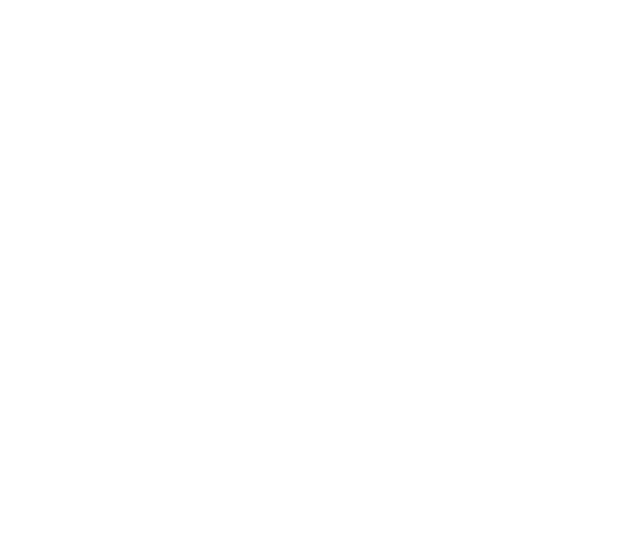
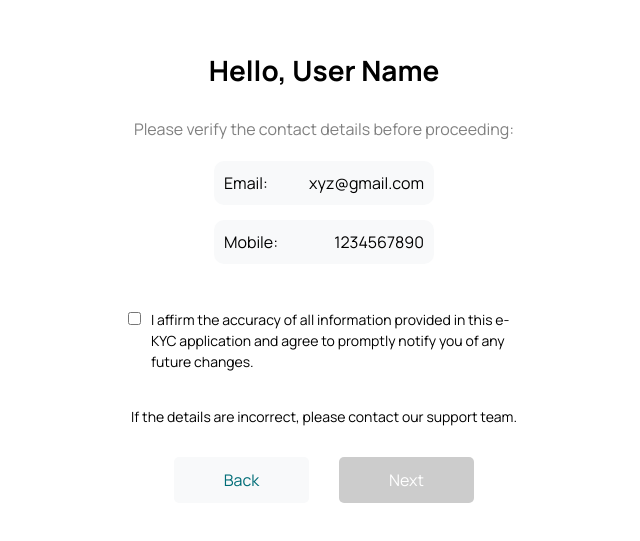
Before and after one commit to swapniljss/paymntstack, a React (Vite) app: page /verifydetails in a window 1280 px wide. Before the commit this address had no page. Shown: the part 133-674 px from the top of the page, without its empty margins (316-956 px from the left). Built offline with nearby package versions, Linux system fonts and the light colour scheme.

Commit message:
verify details and css resolved, multistepform buttons

```diff
--- a/src/App.jsx
+++ b/src/App.jsx
@@ -4,7 +4,7 @@
 import HelloUser from './Pages/Login/HelloUser';
 import Registration from './Pages/Registration';
 import VideoKyc from './component/multistepform/VideoKyc';
-
+import VerifyDetails from './component/multistepform/VerifyDetails';
 
 function App() {
   return (
@@ -13,6 +13,7 @@
         <Route path="/" element={<HelloUser />} />
         <Route path="/forms" element={<Registration />} />
         <Route path="/video-kyc" element={<VideoKyc />} />
+        <Route path='verifydetails' element={<VerifyDetails/>} />
       </Routes>
     </>
   );
--- a/src/Pages/Login/HelloUser.css
+++ b/src/Pages/Login/HelloUser.css
@@ -160,3 +160,15 @@
   .description{font-size:.8rem;bottom:5px;}
   h1{font-size:40px;}
 }
+
+
+input {
+  color: #000 !important;
+}
+
+input:focus {
+  outline: none;
+  border: none;
+  box-shadow: none;
+  color: #000;
+}
--- /dev/null
+++ b/src/component/multistepform/VerifyDetails.css
@@ -0,0 +1,131 @@
+/* Scope */
+.verify-container {
+  margin: 0;
+  padding: 20px;
+  overflow: hidden;
+  height: 100vh;
+  display: flex;
+  flex-direction: column;
+  align-items: center;
+  justify-content: center;
+  background: #fff;
+  box-sizing: border-box;
+}
+
+/* Typography */
+.verify-container h1,
+.verify-container p,
+.verify-container label,
+.verify-container span,
+.verify-container button {
+  font-family: 'Manrope', sans-serif;
+}
+
+.verify-container h1 {
+  font-size: 28px;
+  color: #000;
+  margin-bottom: 10px;
+}
+
+.verify-container p {
+  font-size: 16px;
+  color: grey;
+  margin-bottom: 20px;
+  text-align: center;
+}
+
+/* Details */
+.verify-container .details-container {
+  width: 100%;
+  max-width: 400px;
+  margin-bottom: 30px;
+}
+
+.verify-container .detail-item {
+  display: flex;
+  justify-content: space-between;
+  padding: 10px;
+  width: 50%;
+  margin: 0 auto 15px;
+  border-radius: 10px;
+  background: #f8f9fa;
+  color: #000;
+}
+
+.verify-container .detail-item span {
+  font-size: 16px;
+  color: #000;
+}
+
+/* Checkbox */
+.verify-container .checkbox-container {
+  display: flex;
+  align-items: flex-start;
+  margin-bottom: 20px;
+  max-width: 400px;
+  text-align: left;
+}
+
+.verify-container .checkbox-container input {
+  margin-right: 10px;
+  margin-top: 3px;
+}
+
+.verify-container .checkbox-container label {
+  font-size: 14px;
+  color: #000;
+}
+
+/* Support text */
+.verify-container .support-text {
+  font-size: 14px;
+  color: #000;
+  margin-bottom: 30px;
+  text-align: center;
+}
+
+/* Buttons */
+.verify-container .button-container {
+  display: flex;
+  justify-content: space-between;
+  width: 100%;
+  max-width: 300px;
+}
+
+.verify-container button {
+  border: none;
+  cursor: pointer;
+  padding: 12px 25px;
+  font-size: 16px;
+  border-radius: 5px;
+}
+
+.verify-container .back-button {
+  background: #f8f9fa;
+  color: #006d77;
+  width: 45%;
+}
+
+.verify-container .next-button {
+  background: #006d77;
+  color: #fff;
+  width: 45%;
+}
+
+.verify-container .next-button:disabled {
+  background: #ccc;
+  cursor: not-allowed;
+}
+
+/* Responsive */
+@media (max-width: 768px) {
+  .verify-container .detail-item {
+    width: 80%;
+  }
+}
+
+@media (max-width: 480px) {
+  .verify-container .detail-item {
+    width: 90%;
+  }
+}
--- /dev/null
+++ b/src/component/multistepform/VerifyDetails.jsx
@@ -0,0 +1,62 @@
+import React, { useState } from "react";
+import './VerifyDetails.css'; // Assuming you'll save your CSS as VerifyDetails.css
+import { useNavigate } from 'react-router-dom';
+
+const VerifyDetails = () => {
+  const [checked, setChecked] = useState(false); // Example for controlling the "Next" button
+  const navigate = useNavigate();
+
+  const handleNextClick = () => {
+    if (checked) {
+      navigate('/needkyc'); // Navigate to NeedKyc page when "Next" is clicked
+    }
+  };
+
+  return (
+    <div className="verify-container">
+      {/* Greeting Section */}
+      <h1>Hello, User Name</h1>
+      <p>Please verify the contact details before proceeding:</p>
+
+      {/* Email and Mobile Display */}
+      <div className="details-container">
+        <div className="detail-item">
+          <label>Email:</label>
+          <span>xyz@gmail.com</span>
+        </div>
+        <div className="detail-item">
+          <label>Mobile:</label>
+          <span>1234567890</span>
+        </div>
+      </div>
+
+      {/* Checkbox Section */}
+      <div className="checkbox-container">
+        <input
+          type="checkbox"
+          id="affirmation"
+          checked={checked}
+          onChange={() => setChecked(!checked)}
+        />
+        <label htmlFor="affirmation">
+          I affirm the accuracy of all information provided in this e-KYC application and agree to promptly notify you of any future changes.
+        </label>
+      </div>
+
+      {/* Additional Instructions */}
+      <p className="support-text">
+        If the details are incorrect, please contact our support team.
+      </p>
+
+      {/* Action Buttons */}
+      <div className="button-container">
+        <button className="back-button">Back</button>
+        <button className="next-button" disabled={!checked} onClick={handleNextClick}>
+          Next
+        </button>
+      </div>
+    </div>
+  );
+};
+
+export default VerifyDetails;
```
